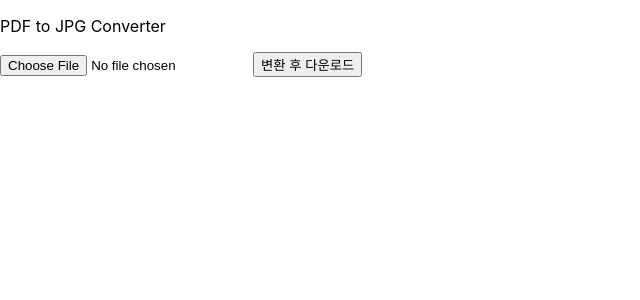
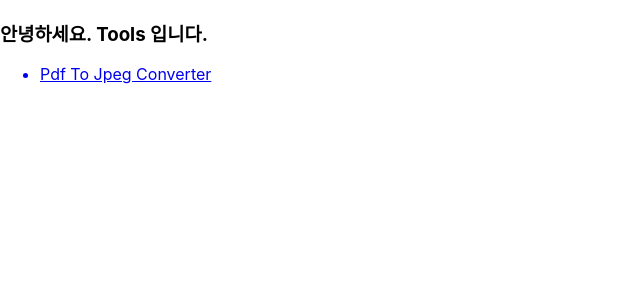
Before and after one commit to lsh3384/typescript_blog, a React (Create React App) app in the folder client/: page / in a window 1280 px wide. Shown: the top 300 px of the page, without its empty margins (0-640 px from the left). Built offline with nearby package versions, Linux system fonts and the light colour scheme; no server answers.

Commit message:
adding router

```diff
--- a/client/package.json
+++ b/client/package.json
@@ -23,6 +23,7 @@
     "pdfjs-dist": "^3.5.141",
     "react": "^18.2.0",
     "react-dom": "^18.2.0",
+    "react-router-dom": "^6.11.1",
     "react-scripts": "5.0.1",
     "styled-components": "^5.3.9",
     "typescript": "^4.4.2",
--- a/client/src/App.tsx
+++ b/client/src/App.tsx
@@ -1,6 +1,10 @@
 import { useEffect } from 'react';
 import axios from 'axios';
 import './App.css';
+import { BrowserRouter, Routes, Route } from 'react-router-dom';
+
+import Main from './Main';
+import NotFound from './NotFound';
 import PdfToJpgConverter from './PdfToJpgConverter';
 
 function App() {
@@ -16,8 +20,15 @@ function App() {
 
   return (
     <div>
-      <p>PDF to JPG Converter</p>
-      <PdfToJpgConverter></PdfToJpgConverter>
+      <BrowserRouter>
+          <Routes>
+              <Route path="/" element={<Main />}></Route>
+              <Route path="/converter/*" element={<PdfToJpgConverter />}></Route>
+              {/* 상단에 위치하는 라우트들의 규칙을 모두 확인, 일치하는 라우트가 없는경우 처리 */}
+              <Route path="*" element={<NotFound />}></Route>
+          </Routes>
+
+      </BrowserRouter>
     </div>
   )
 }
--- /dev/null
+++ b/client/src/Main.tsx
@@ -0,0 +1,15 @@
+import React from 'react';
+import { Link } from 'react-router-dom';
+
+const Main = () => {
+	return (
+		<>
+			<h3>안녕하세요. Tools 입니다.</h3>
+			<ul>
+				<Link to="/converter/"><li>Pdf To Jpeg Converter</li></Link>
+			</ul>
+		</>
+	);
+};
+
+export default Main;
--- /dev/null
+++ b/client/src/NotFound.tsx
@@ -0,0 +1,11 @@
+import React from 'react';
+
+const NotFound = () => {
+    return (
+        <div>
+            404 Error
+        </div>
+    );
+};
+
+export default NotFound;
```
Also changed, not shown: 1 other file (tests, documents, lock files or other folders).
